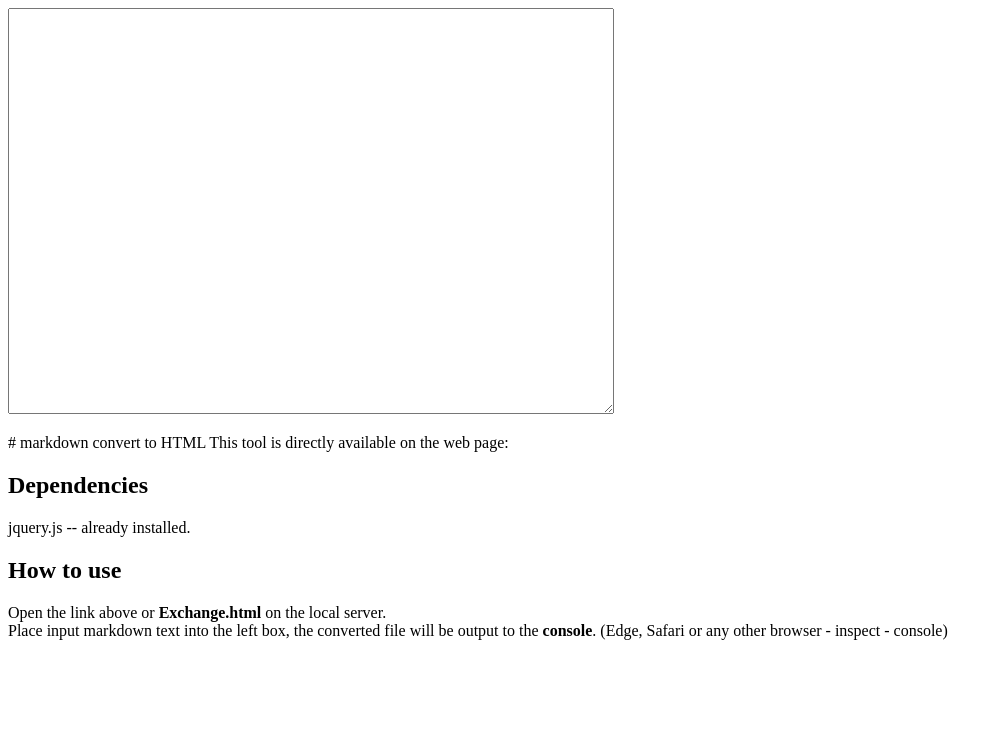
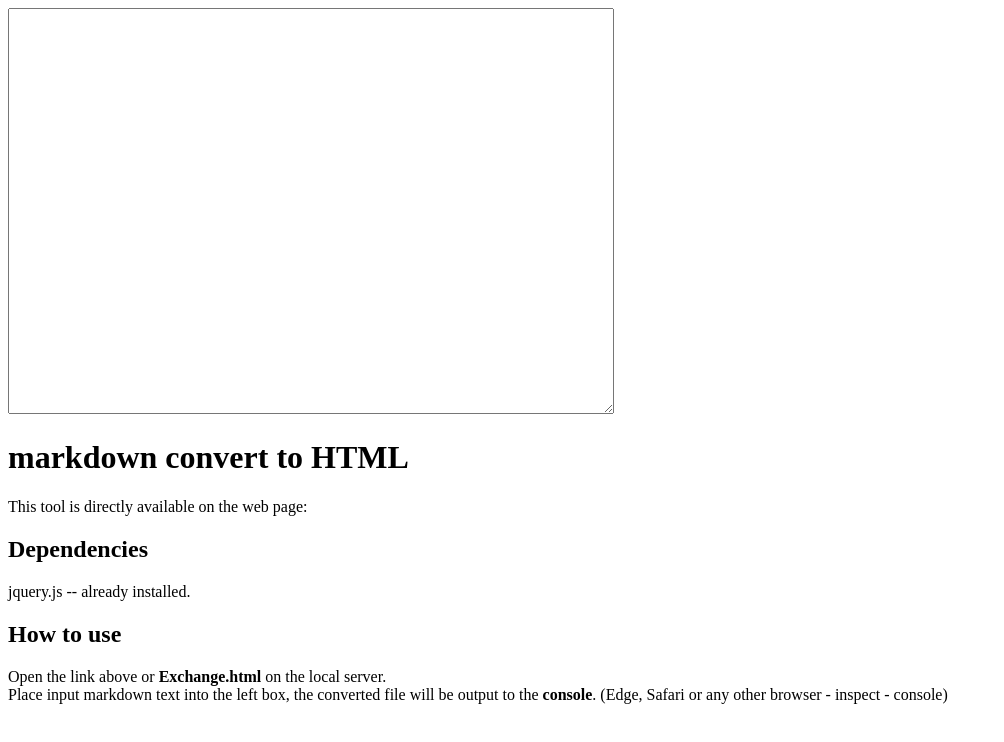
Before and after one commit to PeterHUistyping/md_to_html, a plain HTML site: page index.html in a window 1280 px wide. Shown: the whole page, without its empty margins (0-1004 px from the left). Drawn offline with nearby package versions, Linux system fonts and the light colour scheme.

Commit message:
Update index page

```diff
--- a/index.html
+++ b/index.html
@@ -44,8 +44,8 @@
 
     </div>
     <div>
-        <p># markdown convert to HTML
-            This tool is directly available on the web page:</p>
+        <h1> markdown convert to HTML </h1>
+            <p>This tool is directly available on the web page:</p>
             <h2 id="dependencies">Dependencies</h2>
             <p>jquery.js -- already installed.</p>
             <h2 id="howtouse">How to use</h2>
```
